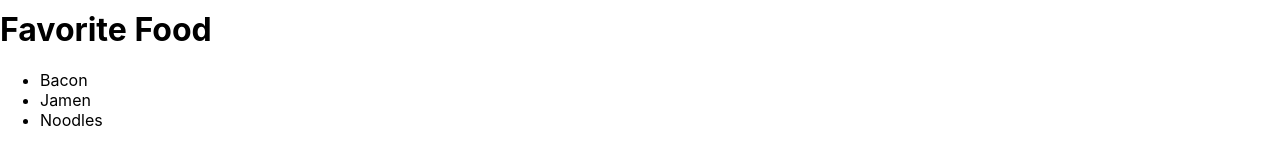
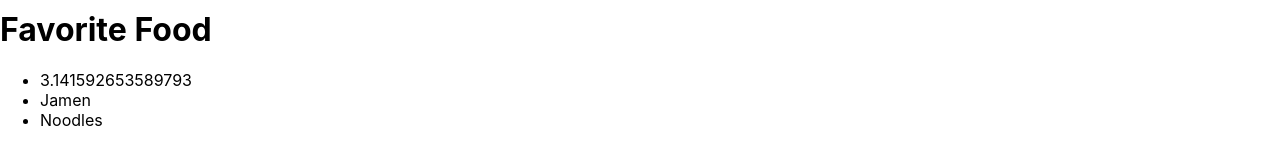
Before and after one commit to GUchechi/Code-with-Angela, a React (Create React App) app: page / in a window 1280 px wide. Shown: the part 122-282 px from the top of the page. Built offline with nearby package versions, Linux system fonts and the light colour scheme.

Commit message:
added Maths.js into Lists component

```diff
--- a/src/components/Lists.jsx
+++ b/src/components/Lists.jsx
@@ -1,10 +1,11 @@
 import React from 'react'
+import Pi from './Maths.js'
 
 const Lists = () => {
   return (
     <div>
         <ul>
-            <li>Bacon</li>
+            <li>{Pi}</li>
             <li>Jamen</li>
             <li>Noodles</li>
         </ul>
```
